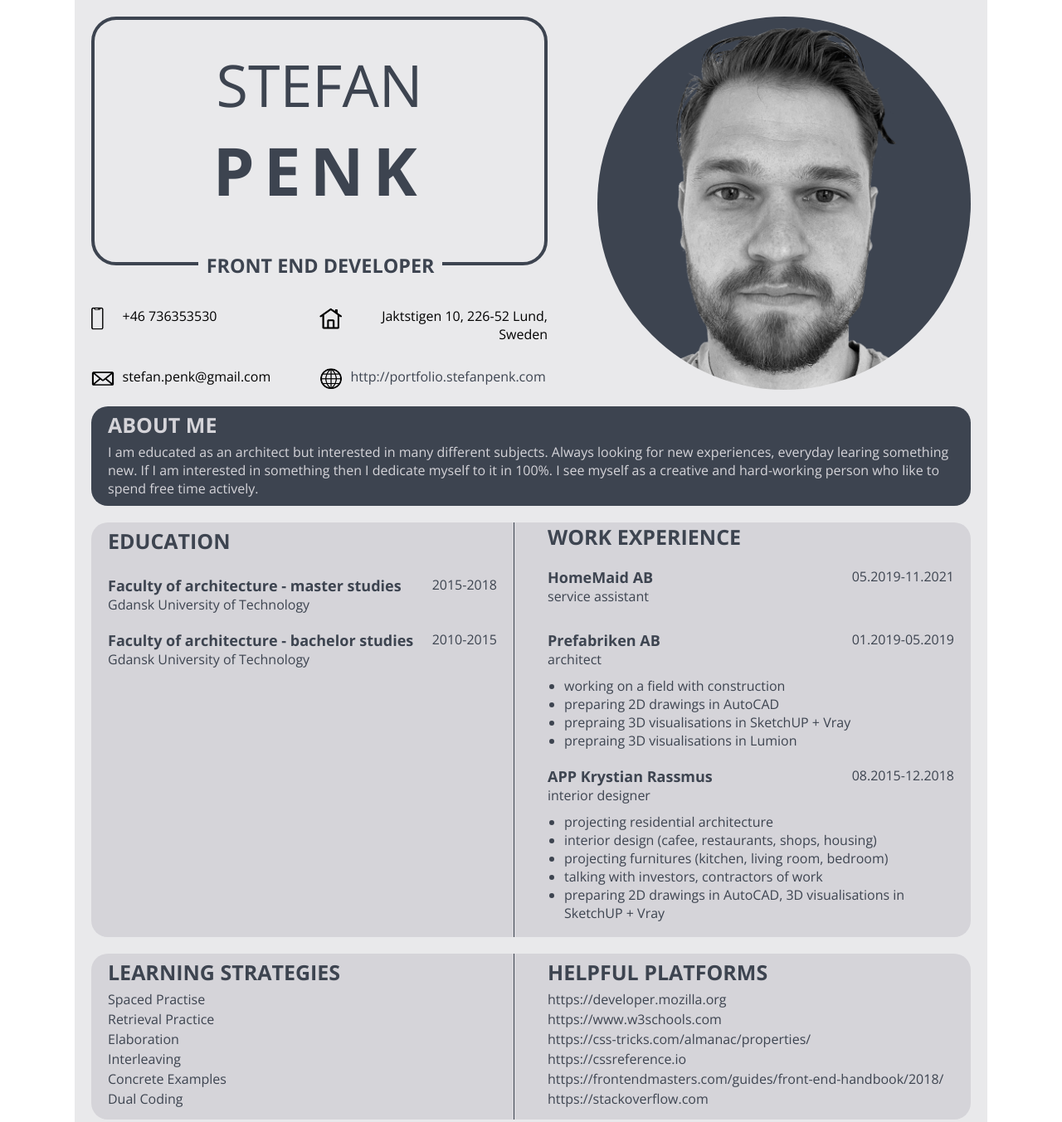
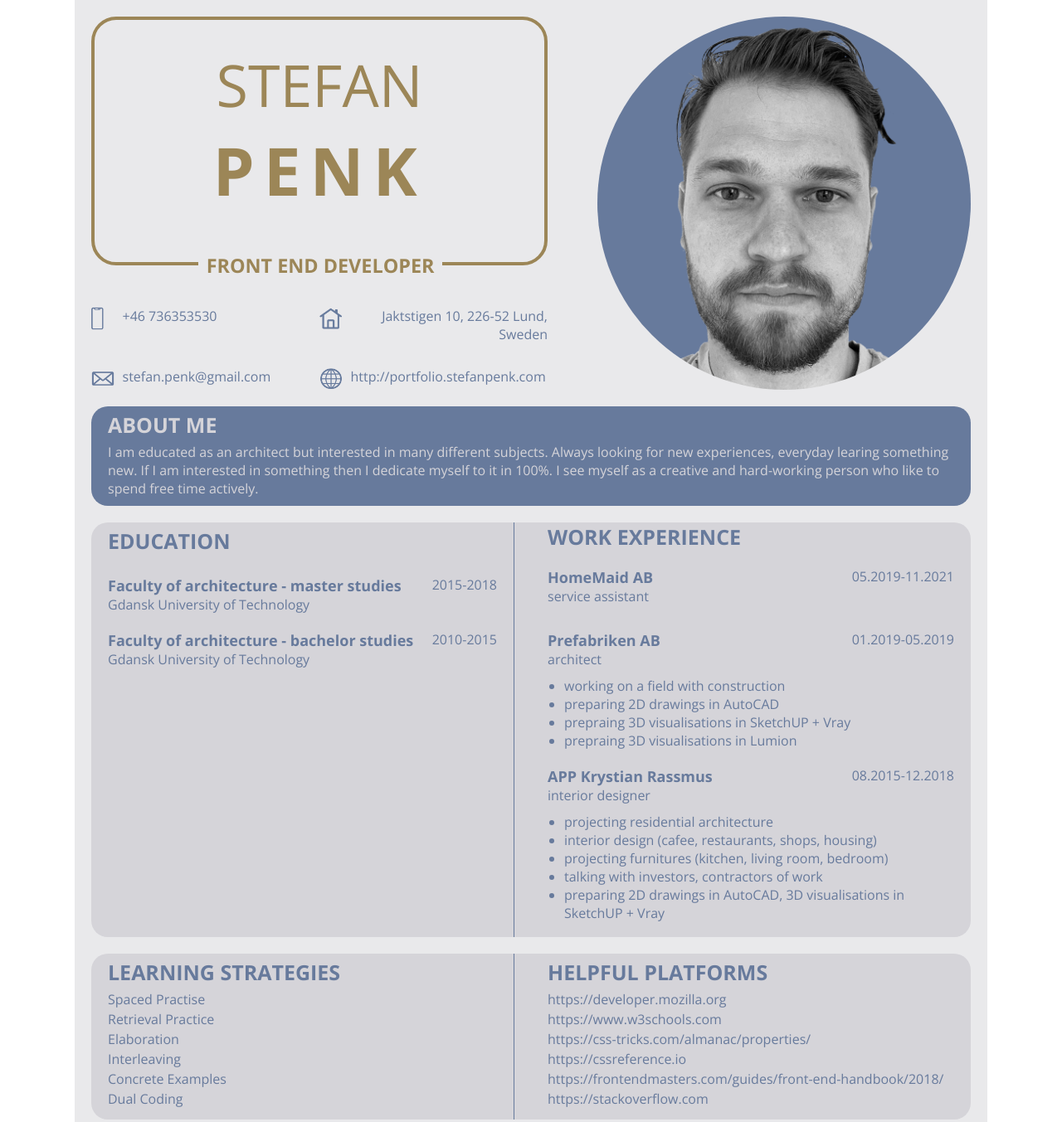
Before and after one commit to Stefanpenk/FooCoding, a plain HTML site: page HTML-CSS/Week1/index.html in a window 1280 px wide. Shown: the top 1353 px of the page at 83% size. Drawn offline with nearby package versions, Linux system fonts and the light colour scheme.

Commit message:
coloristic changed

```diff
--- a/HTML-CSS/Week1/styles.css
+++ b/HTML-CSS/Week1/styles.css
@@ -27,11 +27,11 @@
 
 .title {
     height: 300px;
-    border: 4px solid #3D4450;
+    border: 4px solid #9C8657;
     border-radius: 30px;
     font-family: 'Quicksand', sans-serif;
     position: relative;
-    color: #3D4450
+    color: #9C8657
 }
 
 .name {
@@ -66,6 +66,7 @@
     display: flex;
     flex-direction: column;
     justify-content: space-between;
+    color: #677A9C;
 }
 
 .contact_container {
@@ -78,7 +79,7 @@
 
 .contact_detail a {
     text-decoration: none;
-    color: #3D4450;
+    color: #677A9C;
 }
 
 .justify_right {
@@ -89,13 +90,14 @@
     max-width: 10%;
     float: left;
     margin-right: 10px;
+    filter: invert(50%) sepia(15%) saturate(881%) hue-rotate(180deg) brightness(91%) contrast(85%);
 }
 
 .photo {
     width: 450px;
     height: 450px;
     border-radius: 50%;
-    background-color: #3D4450;
+    background-color: #677A9C;
     background-image:
         url("./img/profile\ photo.png");
     background-position: center;
@@ -105,7 +107,7 @@
 .about_me {
     margin-top: 20px;
     height: 120px;
-    background-color: #3D4450;
+    background-color: #677A9C;
     border-radius: 20px;
     color: #D5D4D9;
 }
@@ -142,13 +144,13 @@
 .education,
 .work_experience {
     width: 510px;
-    color: #3D4450;
+    color: #677A9C;
 }
 
 .education,
 .learning_strategies {
     padding-right: 20px;
-    border-right: 1px solid #3D4450;
+    border-right: 1px solid #677A9C;
 }
 
 .work_experience .heading,
@@ -190,7 +192,7 @@
 .learning_strategies,
 .resources {
     width: 510px;
-    color: #3D4450;
+    color: #677A9C;
 }
 
 .learning_strategies li {
```
